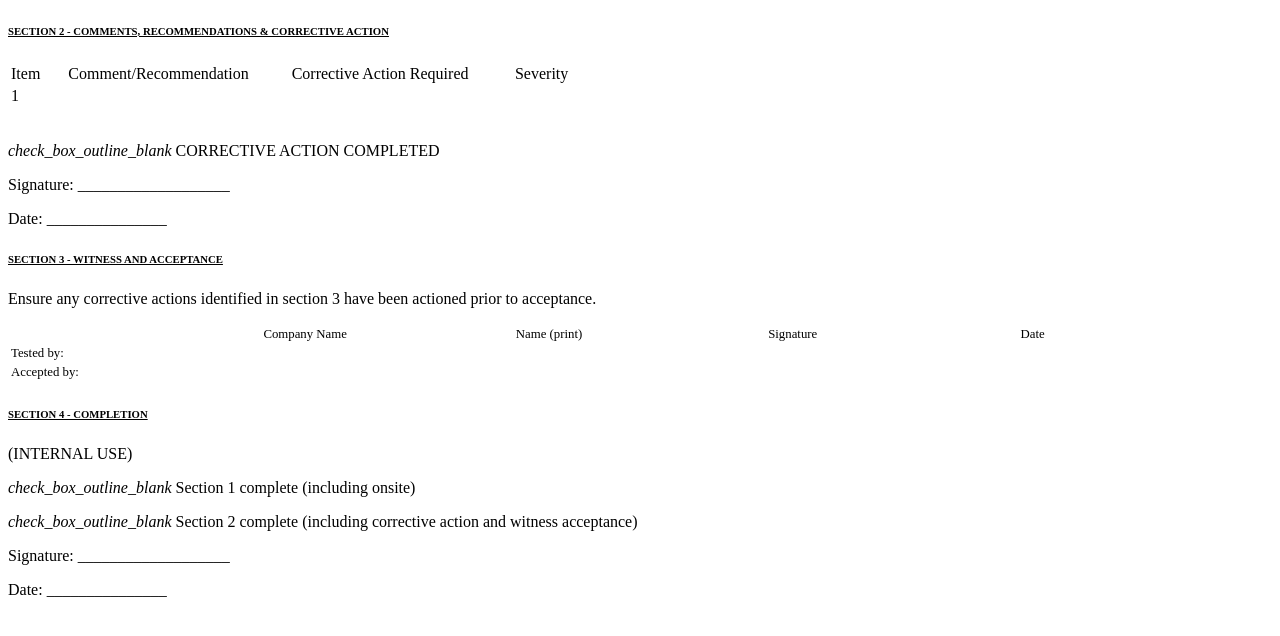
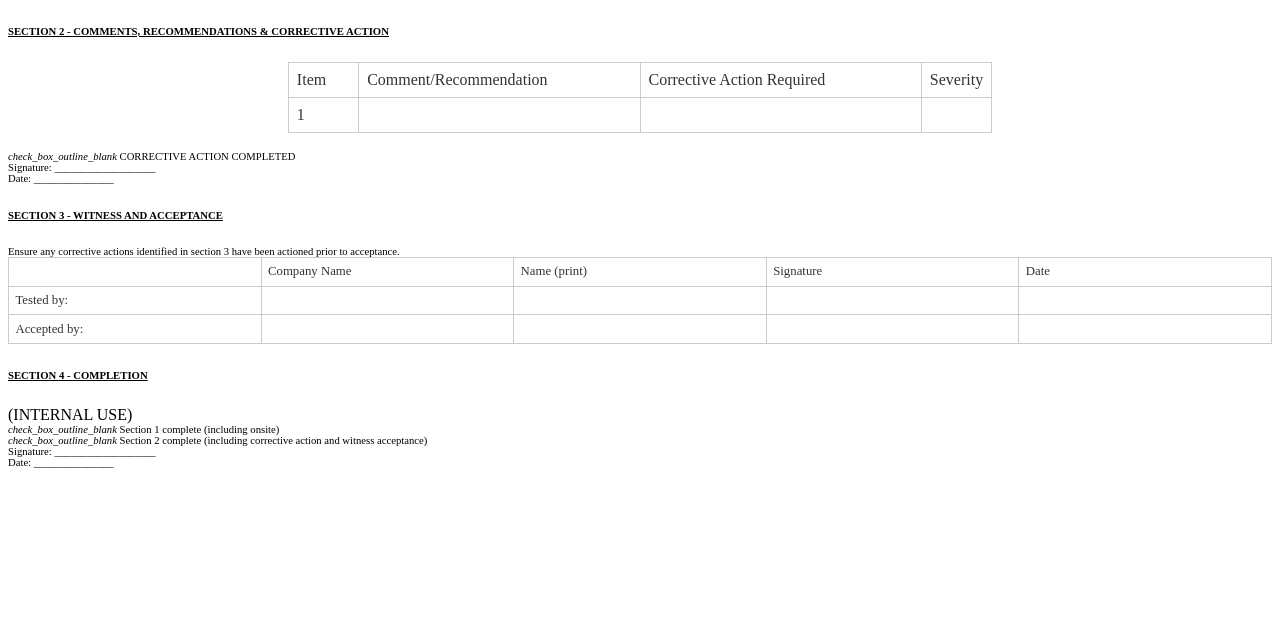
Before and after one commit to SEBA-Smart-Services/medusa-sbo, a Python web app: template app/templates/ITP_report_end.html in a window 1280 px wide. Shown: the top 636 px of the page. Run offline with Jinja, Linux system fonts and the light colour scheme; the template is opened without the code that fills it, so the values that code supplies are empty; some libraries are stand-ins or nearby versions.

Commit message:
bring back weasyprint ITP reports

```diff
--- a/app/templates/ITP_report_end.html
+++ b/app/templates/ITP_report_end.html
@@ -1,5 +1,37 @@
 <!DOCTYPE html>
 <html lang="en">
+  <head>
+    <meta charset="utf-8">
+    <meta name="viewport" content="width=device-width, initial-scale=1.0">
+
+    <title>Medusa</title>
+
+
+  </head>
+  <body>
+    <style>
+      table {
+        border-collapse: collapse;
+        color: #333;
+        margin: auto;
+      }
+
+      td, th {
+        border: 1px solid #ccc;
+        padding: 0.5em;
+      }
+
+      table table {
+        direction: ltr;
+      }
+      p{
+        margin-top: 0;
+        margin-bottom: 0;
+        margin-left: 0;
+        margin-right: 0;
+        font-size: 8pt;
+      }
+    </style>
     <h6><u>SECTION 2 - COMMENTS, RECOMMENDATIONS & CORRECTIVE ACTION</u></h6>
 
     <table>
```
Also changed, not shown: app/reports/controllers.py (+9 -6 lines), app/templates/ITP_report.html (+33 -0 lines). Lines whose indentation alone changed are shown as unchanged.
